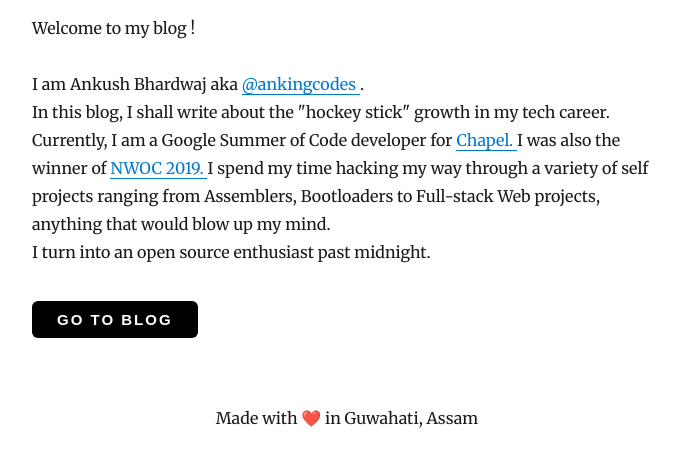
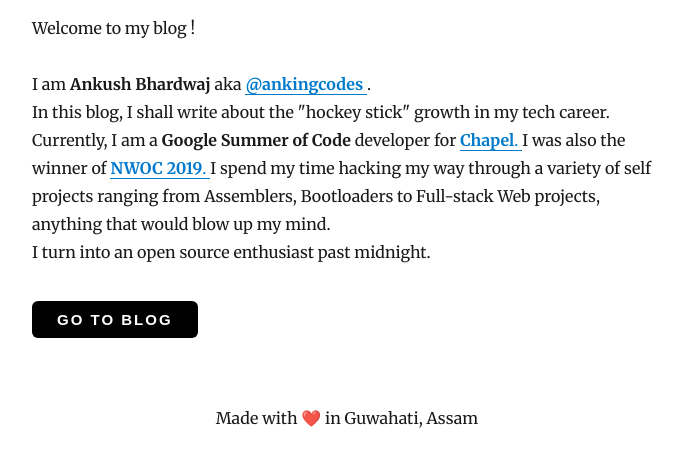
Before and after one commit to ankingcodes/ankingwrites, a Gatsby site: page / in a window 1280 px wide. Shown: the part 226-692 px from the top of the page, without its empty margins (293-976 px from the left). Built offline with nearby package versions, Linux system fonts and the light colour scheme; Gatsby itself is replaced by a stand-in of ours; some packages are replaced by stand-ins of ours.

Commit message:
updated stuffs

```diff
--- a/gatsby-config.js
+++ b/gatsby-config.js
@@ -3,7 +3,7 @@
     // edit below
     title: `ankingwrites`,
     author: `Ankush Bhardwaj`,
-    description: `A starter personal blog with styled components, dark mode, and Netlify CMS.`,
+    description: `@ankingcodes's official blog site`,
     siteUrl: `https://gatsby-starter-blog-demo.netlify.com/`,
     social: {
       twitter: `ankingcodes`,
--- a/src/pages/index.js
+++ b/src/pages/index.js
@@ -22,12 +22,12 @@
         </h1>
         <p>Welcome to my blog !</p>
         <p>
-          I am Ankush Bhardwaj aka <a href="https://github.com/ankingcodes">
-            @ankingcodes </a>.<br/> In this blog, I shall write about the "hockey stick"
-            growth in my tech career. Currently, I am a Google Summer of Code developer
+          I am <b>Ankush Bhardwaj</b> aka <b><a href="https://github.com/ankingcodes">
+            @ankingcodes </a></b>.<br/> In this blog, I shall write about the "hockey stick"
+            growth in my tech career. Currently, I am a <b>Google Summer of Code</b> developer
             for <a href="https://github.com/chapel">
-            Chapel. </a> I was also the winner of <a href="https://njackwinterofcode.github.io/leaderboard.html">
-            NWOC 2019. </a> I spend my time hacking my way through a variety of self projects ranging from Assemblers,
+            <b>Chapel</b>. </a> I was also the winner of <a href="https://njackwinterofcode.github.io/leaderboard.html">
+            <b>NWOC 2019</b>. </a> I spend my time hacking my way through a variety of self projects ranging from Assemblers,
             Bootloaders to Full-stack Web projects, anything that would blow up my mind.
             <br/> I turn into an open source enthusiast past midnight.
         </p>
```
